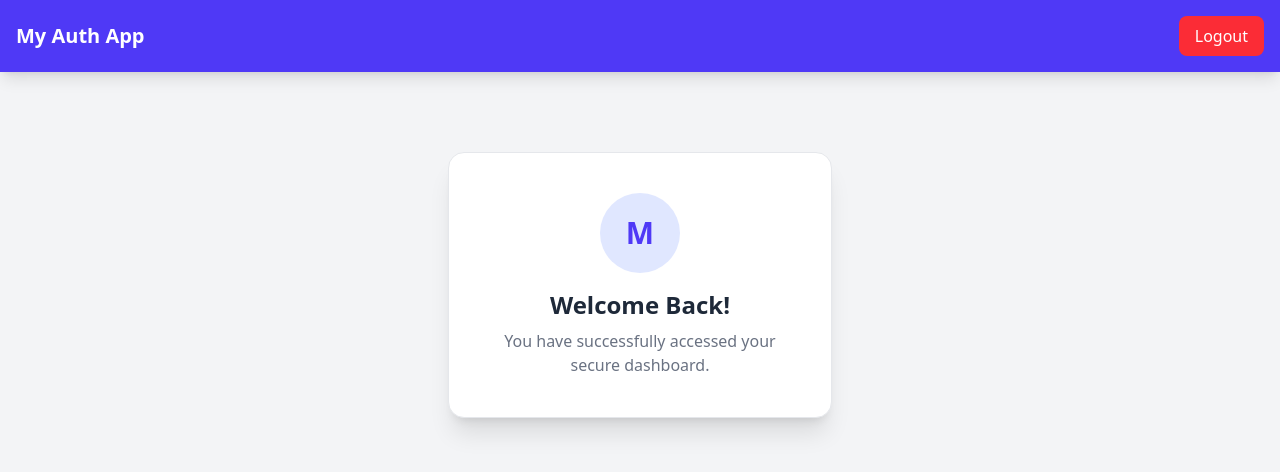
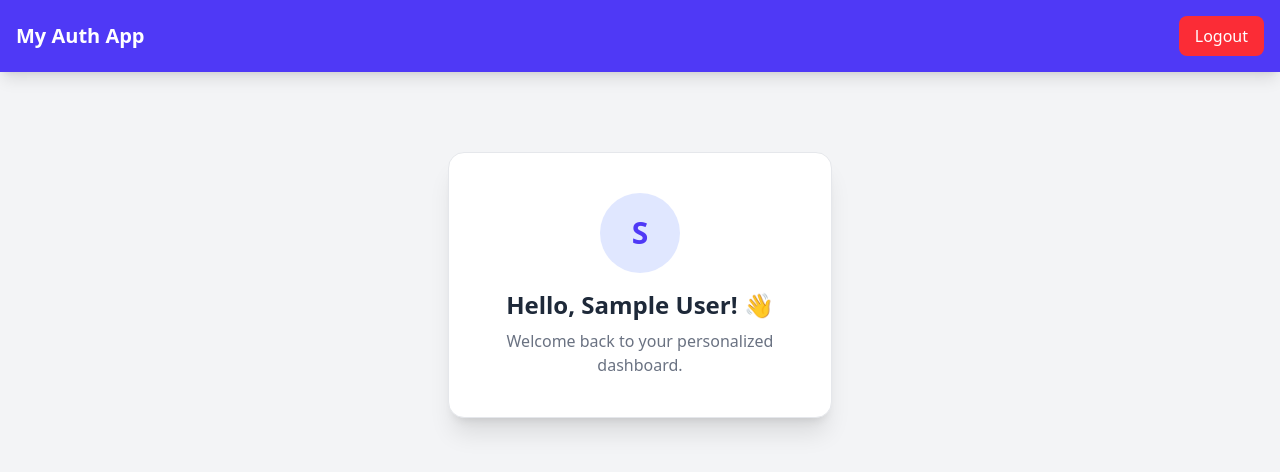
Before and after one commit to janinduthedev/Auth, a React (Vite) app in the folder client/: page /dashboard in a window 1280 px wide. Shown: the top 472 px of the page. Built offline with nearby package versions, Linux system fonts and the light colour scheme; sample sign-in values are in the browser's storage.

Commit message:
Integrated jwt-decode to display actual user name in Dashboard

```diff
--- a/client/package.json
+++ b/client/package.json
@@ -12,6 +12,7 @@
   "dependencies": {
     "@tailwindcss/vite": "^4.1.18",
     "axios": "^1.13.2",
+    "jwt-decode": "^4.0.0",
     "react": "^19.2.0",
     "react-dom": "^19.2.0",
     "react-router-dom": "^7.11.0",
--- a/client/src/pages/Dashboard.jsx
+++ b/client/src/pages/Dashboard.jsx
@@ -1,33 +1,37 @@
 import { useEffect, useState } from "react";
 import { useNavigate } from "react-router-dom";
+import { jwtDecode } from "jwt-decode"; // Import the decoder
 
 const Dashboard = () => {
   const navigate = useNavigate();
-  const [user, setUser] = useState(null);
+  const [userName, setUserName] = useState("");
 
   useEffect(() => {
-    // Retrieve token from local storage
     const token = localStorage.getItem("token");
 
-    // Redirect to login if token is missing (Route Protection)
     if (!token) {
       navigate("/login");
     } else {
-      // Placeholder for user data (Can be decoded from JWT later)
-      setUser({ name: "MERN Stack User" });
+      try {
+        // Decode the token to get user details
+        const decoded = jwtDecode(token);
+        // In our backend, we put the name in the token payload
+        setUserName(decoded.name || "User");
+      } catch (error) {
+        // If token is invalid, logout the user
+        localStorage.removeItem("token");
+        navigate("/login");
+      }
     }
   }, [navigate]);
 
-  // Function to handle user logout
   const handleLogout = () => {
-    // Remove token from storage and redirect to login page
     localStorage.removeItem("token");
     navigate("/login");
   };
 
   return (
     <div className="min-h-screen bg-gray-100 font-sans">
-      {/* Navigation Bar */}
       <nav className="bg-indigo-600 p-4 text-white shadow-lg flex justify-between items-center">
         <h1 className="text-xl font-bold">My Auth App</h1>
         <button
@@ -38,17 +42,19 @@ const Dashboard = () => {
         </button>
       </nav>
 
-      {/* Main Content Area */}
       <div className="flex flex-col items-center justify-center mt-20">
         <div className="bg-white p-10 rounded-2xl shadow-xl text-center max-w-sm w-full border border-gray-200">
           <div className="w-20 h-20 bg-indigo-100 rounded-full flex items-center justify-center mx-auto mb-4">
             <span className="text-3xl text-indigo-600 font-bold uppercase">
-              {user?.name.charAt(0)}
+              {userName.charAt(0)}
             </span>
           </div>
-          <h2 className="text-2xl font-bold text-gray-800">Welcome Back!</h2>
+          {/* Displaying the Actual Name from the Token */}
+          <h2 className="text-2xl font-bold text-gray-800">
+            Hello, {userName}! 👋
+          </h2>
           <p className="text-gray-500 mt-2">
-            You have successfully accessed your secure dashboard.
+            Welcome back to your personalized dashboard.
           </p>
         </div>
       </div>
--- a/client/src/pages/Login.jsx
+++ b/client/src/pages/Login.jsx
@@ -1,15 +1,16 @@
 import { useState } from "react";
-import axios from "axios"; // කෙළින්ම axios පාවිච්චි කරනවා
+import axios from "axios";
 import { useNavigate, Link } from "react-router-dom";
 
 const Login = () => {
   const [formData, setFormData] = useState({ email: "", password: "" });
+  const [loading, setLoading] = useState(false); // State to track API request status
   const navigate = useNavigate();
 
   const handleSubmit = async (e) => {
     e.preventDefault();
+    setLoading(true); // Start loading
     try {
-      // මෙතනත් සම්පූර්ණ URL එකම පාවිච්චි කරනවා
       const res = await axios.post(
         "http://localhost:5000/api/auth/login",
         formData
@@ -19,6 +20,8 @@ const Login = () => {
       navigate("/dashboard");
     } catch (err) {
       alert(err.response?.data?.message || "Login failed");
+    } finally {
+      setLoading(false); // Stop loading regardless of success or failure
     }
   };
 
@@ -41,6 +44,7 @@ const Login = () => {
               setFormData({ ...formData, email: e.target.value })
             }
           />
+
           <input
             type="password"
             placeholder="Password"
@@ -50,11 +54,17 @@ const Login = () => {
               setFormData({ ...formData, password: e.target.value })
             }
           />
+
           <button
             type="submit"
-            className="w-full bg-emerald-600 text-white p-3 rounded-lg font-bold hover:bg-emerald-700 transition"
+            disabled={loading} // Disable button while loading
+            className={`w-full p-3 rounded-lg font-bold text-white transition ${
+              loading
+                ? "bg-emerald-400 cursor-not-allowed"
+                : "bg-emerald-600 hover:bg-emerald-700"
+            }`}
           >
-            Login
+            {loading ? "Logging in..." : "Login"}
           </button>
         </div>
         <p className="mt-4 text-center">
```
Also changed, not shown: client/src/pages/Register.jsx (+9 -2 lines), 1 other file (tests, documents, lock files or other folders).
